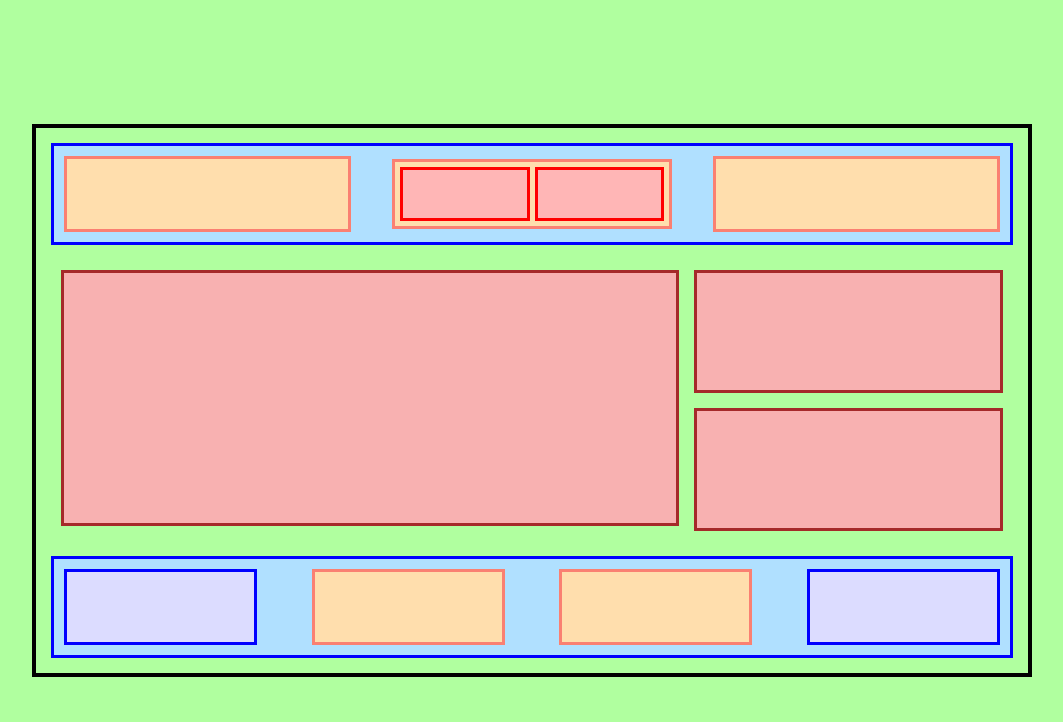
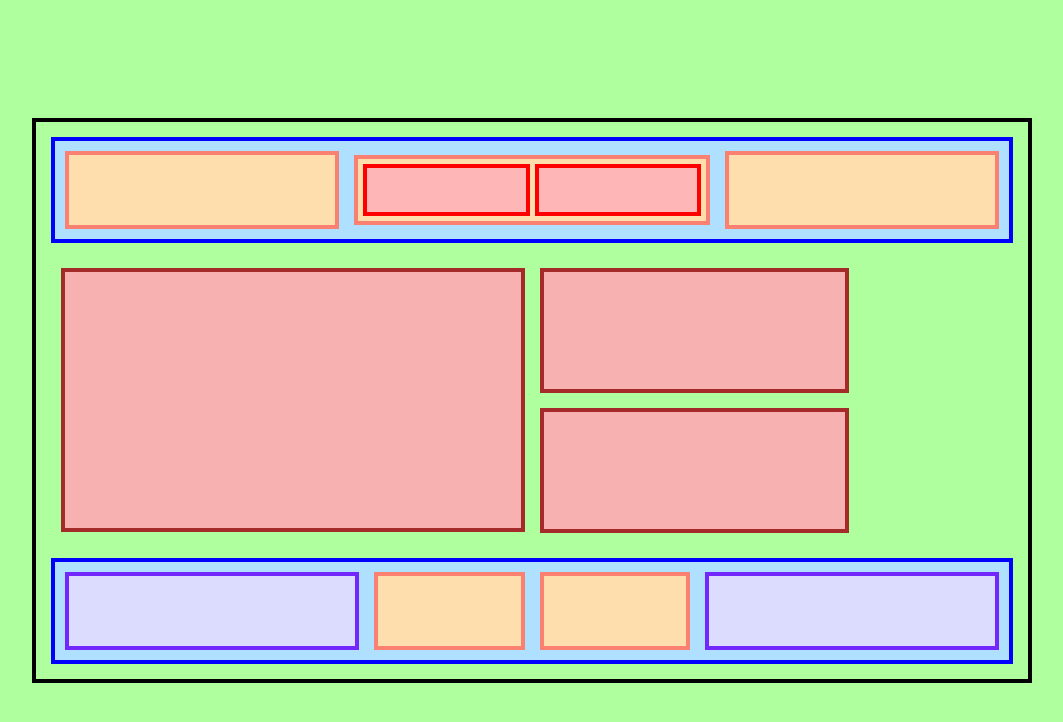
Before and after one commit to MarcusCapulong/layout2, a React (Vite) app: page / in a window 1280 px wide. Shown: the top 722 px of the page, without its empty margins (108-1171 px from the left). Built offline with nearby package versions, Linux system fonts and the light colour scheme.

Commit message:
Update App.css

```diff
--- a/src/App.css
+++ b/src/App.css
@@ -22,7 +22,7 @@ body {
 .section {
   display: flex;
   gap: 15px;
-  border: 3px solid blue;
+  border: 4px solid blue;
   background: #b0e0ff;
   padding: 10px;
   width: 100%;
@@ -39,15 +39,15 @@ body {
 .top-box {
   width: 30%;
   background: #ffdead;
-  border: 3px solid salmon;
+  border: 4px solid salmon;
   height: 70px;
 }
 
 /* Fixed Center Box with Red Boxes */
 .center {
-  width: 30%;
+  width: 40%;
   background: #ffdead;
-  border: 3px solid salmon;
+  border: 4px solid salmon;
   height: 70px;
   display: flex;
   padding: 5px;
@@ -64,28 +64,29 @@ body {
 .center-inner {
   flex: 1;
   background: #ffb6b6;
-  border: 3px solid red;
+  border: 4px solid red;
 }
 
 /* Middle Section */
 .middle {
   display: grid;
-  grid-template-columns: 2fr 1fr;
+  grid-template-columns: 3fr 2fr;
   grid-template-rows: 1fr 1fr;
   gap: 15px;
   border: none;
   background: transparent;
+  width: 84%;
 }
 
 .mid-left {
   grid-row: 1 / 3;
   background: #f8b1b1;
-  border: 3px solid brown;
-  height: 250px;
+  border: 4px solid brown;
+  height: 256px;
 }
 .mid-right {
   background: #f8b1b1;
-  border: 3px solid brown;
+  border: 4px solid brown;
   height: 117px;
 }
 
@@ -97,11 +98,12 @@ body {
 
 .bottom-box {
   height: 70px;
-  width: 20%;
-  border: 3px solid salmon;
+  width: 25%;
+  border: 4px solid salmon;
   background: #ffdead;
 }
 .bottom-box.purple {
+  width: 50%;
   background: #dcdcff;
-  border: 3px solid blue;
+  border: 4px solid rgb(114, 40, 253);
 }
```
